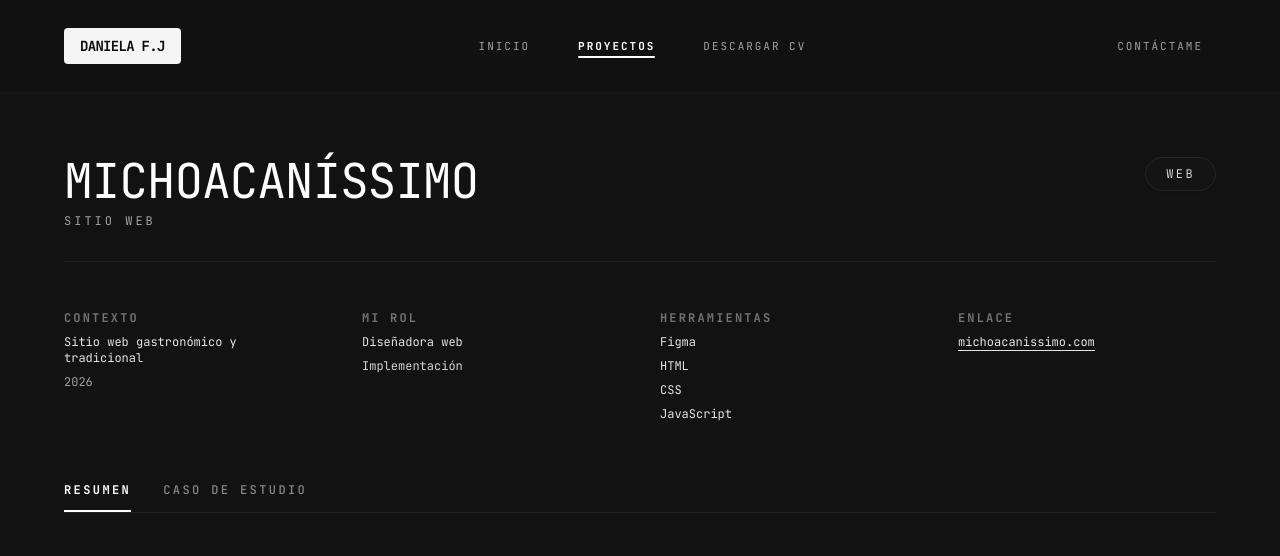
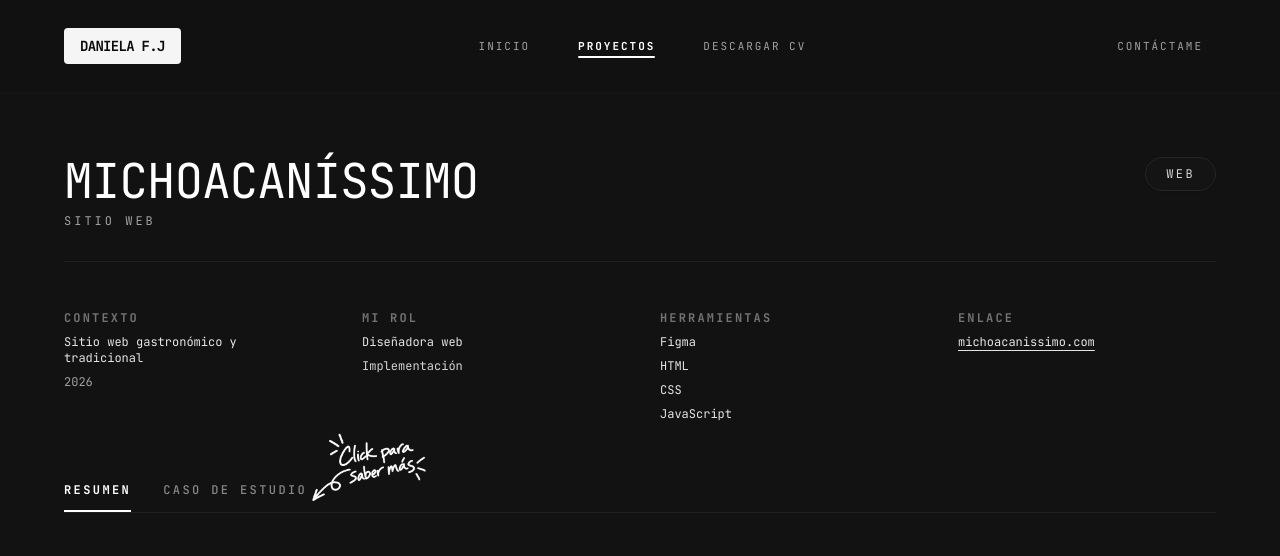
Before and after one commit to DrabCat/portafolio-web, an Astro site: page /proyectos/michoacanissimo in a window 1280 px wide. Shown: the top 556 px of the page. Built offline with nearby package versions, Linux system fonts and the light colour scheme; Astro itself is replaced by a stand-in of ours.

Commit message:
Añade anotación blanca desktop para descubrir caso de estudio

```diff
--- a/src/components/CaseStudyTabs.astro
+++ b/src/components/CaseStudyTabs.astro
@@ -32,11 +32,25 @@
       class="case-study-tab-btn whitespace-nowrap shrink-0 py-3 border-b-2 font-medium transition-all duration-200 cursor-pointer focus:outline-none focus-visible:ring-1 focus-visible:ring-neutral-500"
     >
       CASO DE ESTUDIO
+      <img class="case-study-hint" src="/assets/images/click-para-saber-mas-white.png" alt="" aria-hidden="true" width="1536" height="1024" draggable="false" />
     </button>
   </div>
 </div>
 
 <style>
+  #tab-btn-casestudy { position: relative; }
+  .case-study-hint { display: none; pointer-events: none; user-select: none; }
+  @media (min-width: 1024px) {
+    #tab-btn-casestudy[aria-selected="false"] .case-study-hint {
+      display: block;
+      position: absolute;
+      width: 120px;
+      max-width: none;
+      height: auto;
+      left: calc(100% + 2px);
+      top: -44px;
+    }
+  }
   .case-study-tab-btn[aria-selected="true"] {
     color: #ffffff;
     font-weight: 700;
```
Also changed, not shown: public/assets/images/click-para-saber-mas-white.png (added).
